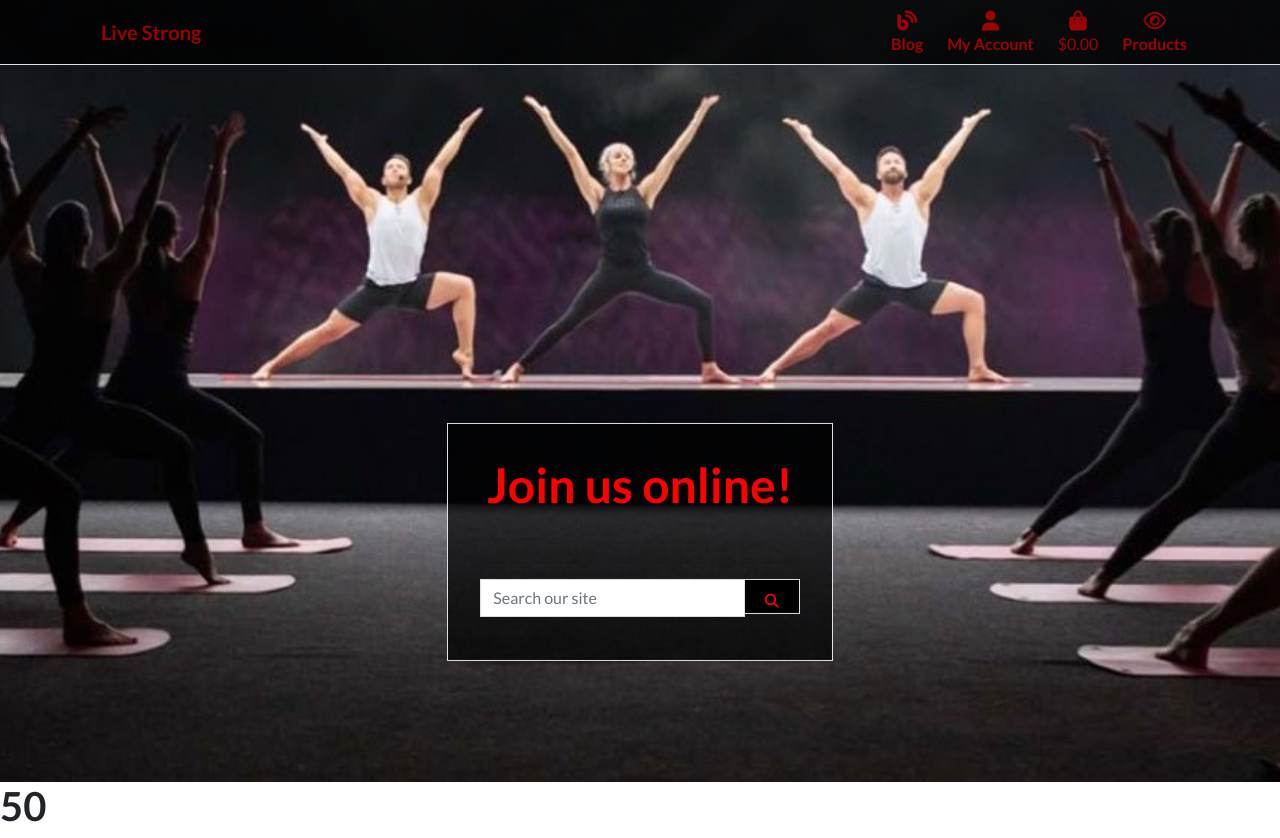
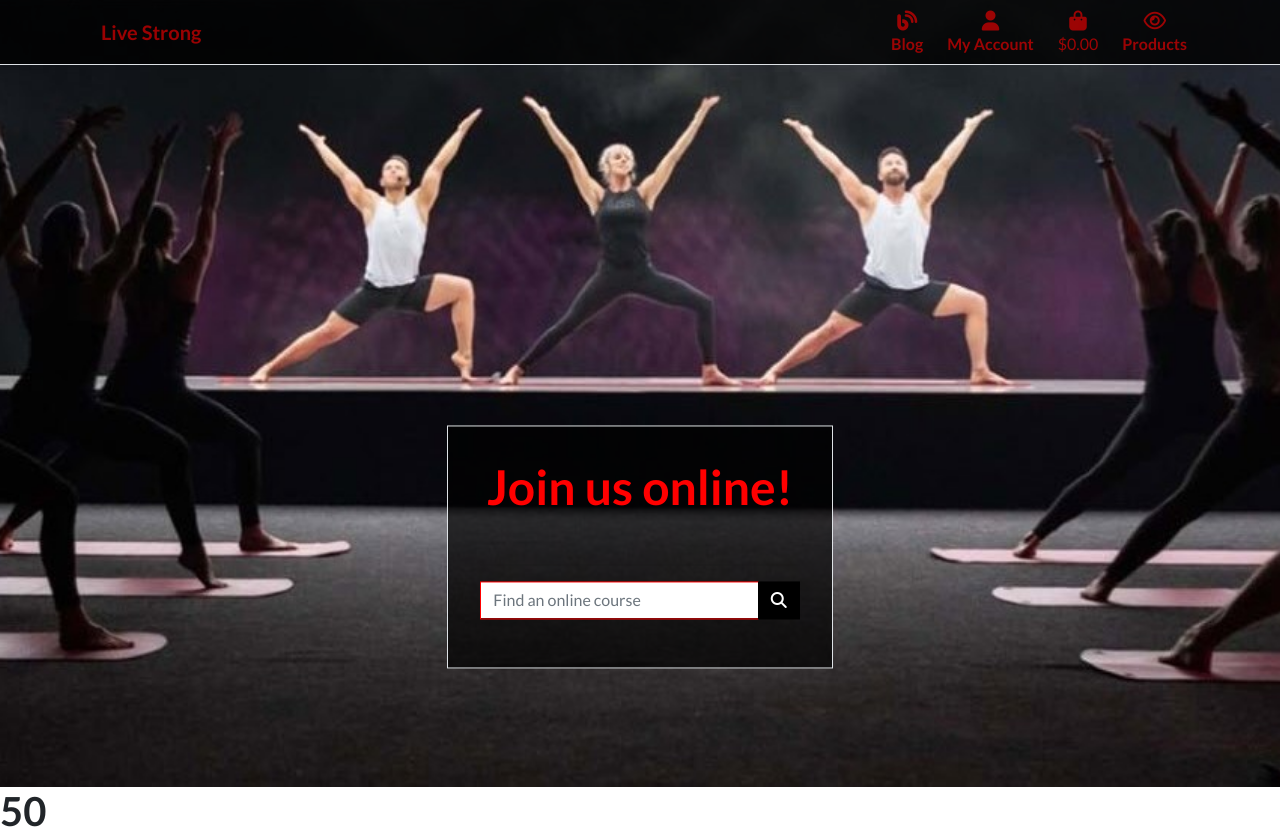
Before and after one commit to davidjbuchanan/MS4-LiveStrong, a Django app: page /bag/ in a window 1280 px wide. Shown: the top 838 px of the page. Run offline with Django 3.2, Linux system fonts and the light colour scheme; data that the repository does not hold is empty; some libraries are stand-ins or nearby versions.

Commit message:
Added style and JS to buttons

```diff
--- /dev/null
+++ b/bag/static/bag/js/bag.js
@@ -0,0 +1,10 @@
+$(document).ready(function() {
+    $(".btn-black").mouseenter(function() {
+        this.style.setProperty("border", "thin solid red");
+        this.style.setProperty("color", "red");
+    });
+    $(".btn-black").mouseleave(function() {
+        this.style.setProperty( "border", "thin solid transparent");
+        this.style.setProperty("color", "white");
+    });
+});
--- a/bag/templates/bag/bag.html
+++ b/bag/templates/bag/bag.html
@@ -73,11 +73,11 @@
                     </div>
                     <hr>
                     <div class="row">
-                        <div class="col-md-4 offset-md-8 text-left">
+                        <div class="col-md-4 offset-md-8 text-right">
                             <form action="{% url 'apply' %}" method="post">
                                 {% csrf_token %}
                                 {{ coupon_form|crispy }}
-                                <input type="submit" value="Coupon code">
+                                <input type="submit" class="btn btn-black rounded-0 btn-lg text-uppercase" value="Submit  code">
                             </form>
                         </div>
                     </div>
@@ -134,6 +134,10 @@
 
 {% block postloadjs %}
 {{ block.super }}
+    <script type="text/javascript" src="{% static 'bag/js/bag.js' %}"></script>
+
+
+
 
 <script type="text/javascript">
     // Update quantity on click
--- a/checkout/templates/checkout/checkout.html
+++ b/checkout/templates/checkout/checkout.html
@@ -145,4 +145,5 @@
     {{ stripe_public_key|json_script:"id_stripe_public_key" }}
     {{ client_secret|json_script:"id_client_secret" }}
     <script src="{% static 'checkout/js/stripe_elements.js' %}"></script>
+    <script src="{% static 'checkout/js/checkout.js' %}"></script>
 {% endblock %}
--- a/static/css/base.css
+++ b/static/css/base.css
@@ -135,7 +135,7 @@ header.masthead h1 {
 }
 
 .fa-search {
-    color: #ff0000;
+    color: white;
 }
 
 /*.btn-black {
@@ -154,13 +154,24 @@ header.masthead h1 {
     margin-bottom: 14px;
 }
 
+.btn-outline-secondary {
+    font-weight:bold;
+    background: black;
+    opacity: 1;
+    color: white;
+    border: thin solid transparent;
+}
+
 /*.btn-black:hover {
     background-color: black;
     opacity: 1;
     border-color: black;
 }*/
 
+header .form-control {
+    border: thin solid #ff0000;
 
+}
 
 #overlay_2a {
     border: thin solid transparent;
@@ -275,7 +286,7 @@ header.masthead h1 {
     opacity: 0.9;
 }
 
-.btn-primary {
+/*.btn-primary {
     background-color: rgba(0,0,0,0.5);
     border-color: rgba(0,0,0,0.5);
 }
@@ -283,7 +294,7 @@ header.masthead h1 {
 .btn-primary:hover {
     background-color: #ff0000;
     border-color: #ff0000;
-}
+}*/
 
 /*  footer  */
 footer.bg-light {
--- a/static/js/nav.js
+++ b/static/js/nav.js
@@ -98,4 +98,13 @@ $(document).ready(function() {
         $("#two").css("background-color", "transparent");
         $("#three").css("background-color", "transparent");
     });
+    $(".btn-outline-secondary").mouseenter(function() {
+        $(".fa-search").css("color", "#ff0000");
+        $(".btn-outline-secondary").css("background-color", "rgba(0,0,0,1)");
+        $(".btn-outline-secondary").css("border", "thin solid red");
+    });
+    $(".btn-outline-secondary").mouseleave(function() {
+        $(".fa-search").css("color", "white");
+        $(".btn-outline-secondary").css("border", "thin solid transparent");
+    });
 });
--- a/templates/base.html
+++ b/templates/base.html
@@ -245,16 +245,28 @@
                             <form method="GET" action="{% url 'products' %}">
                                 <div class="form-row">
                                     <div class="col-md-12 mb-2 mb-md-0">
-                                        <div class="input-group w-100">
-                                            <input class="form-control border border-black rounded-0" type="text" name="q" placeholder="Search our site">
+                                        <div class="input-group mb-3">
+                                            <input type="text" class="form-control rounded-0" placeholder="Find an online course" aria-label="Find an online course" aria-describedby="basic-addon2">
                                             <div class="input-group-append">
-                                                <button class="form-control btn btn-black border border-black rounded-0" type="submit">
+                                                <button class="btn btn-outline-secondary rounded-0" type="submit">
                                                     <span class="icon">
                                                         <i class="fas fa-search"></i>
                                                     </span>
                                                 </button>
                                             </div>
                                         </div>
+
+
+
+
+                                        <!--<div class="input-group w-100">
+                                            <input class="form-control border border-black rounded-0" type="text" name="q" placeholder="Search our site">
+                                            <div class="input-group-append">
+                                                <button class="form-control btn btn-black border border-black rounded-0" type="submit">
+                                                    <span class="icon"><i class="fas fa-search"></i></span>
+                                                </button>
+                                            </div>
+                                        </div>-->
                                     </div>
                                 </div>
                             </form>
```
Also changed, not shown: checkout/static/checkout/js/checkout.js (added, +10 -0 lines).
